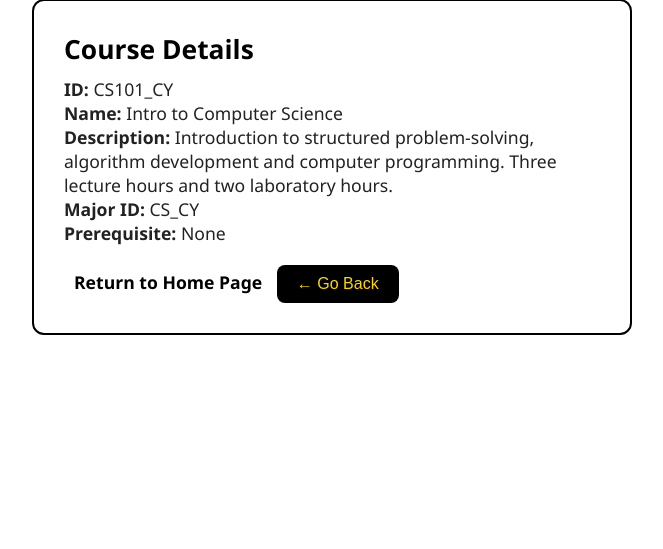
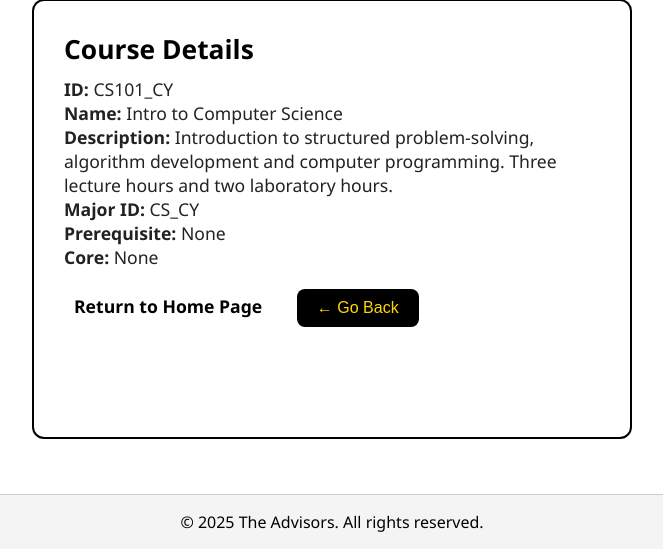
Before and after one commit to emily-aguirre/theadvisors, a PHP site: the page made by towson_app/view_course.php in a window 1280 px wide. Shown: the part 251-800 px from the top of the page, without its empty margins (308-971 px from the left). Run offline with PHP 8.4, Linux system fonts and the light colour scheme; data comes from the database, SQL or seed files in the repository; both versions use the stored data as it was after the commit.

Commit message:
Final Web Application
* Updated css, php files, and database
* Updated the main.js to handle user input that is out of context and specifying further the AI chatbot context
* Created a core table as well as inserted additional courses with some referencing a core from the core table
* Modified CSS to display a footer and back button feature
* Updated footer.php with content to display
* Modified view_major.php and search_courses.php to sort the courses UI display in ascending order
* Adjusted view_course.php to display core details
* Updated instructions in README.md

```diff
--- a/towson_app/footer.php
+++ b/towson_app/footer.php
@@ -1,3 +1,5 @@
-
+<footer class="site-footer">
+    <p>&copy; <?=date("Y") ?> The Advisors. All rights reserved.</p>
+</footer>
 </body>
 </html>
--- a/towson_app/index.php
+++ b/towson_app/index.php
@@ -1,6 +1,6 @@
 <div class="homepage-wrapper">
     <?php include 'header.php'; ?>
-
+    <main class="content">
         <div class="home-container">
             <h1>Towson University</h1>
             <div class="nav-links">
@@ -9,6 +9,6 @@
                 <a href="chatbot.php">Use Our Chatbot</a>
             </div>
         </div>
-
+    </main>
     <?php include 'footer.php'; ?>
 </div>
--- a/towson_app/search_courses.php
+++ b/towson_app/search_courses.php
@@ -4,7 +4,7 @@
 
 $db = connectDB();
 $search = $_GET['search'] ?? '';
-$query = $db->prepare("SELECT course_id, course_name FROM course WHERE course_name LIKE :search OR course_id LIKE :search");
+$query = $db->prepare("SELECT course_id, course_name FROM course WHERE course_name LIKE :search OR course_id LIKE :search ORDER BY course_id ASC");
 $query->execute([':search' => "%$search%"]);
 $courses = $query->fetchAll(PDO::FETCH_ASSOC);
 ?>
@@ -23,6 +23,5 @@
     </li>
 <?php endforeach; ?>
 </ul>
-<a href="index.php">Return to Home Page</a>
 <button onclick="history.back()" class="go-back-button">← Go Back</button>
 <?php include 'footer.php'; ?>
--- a/towson_app/search_majors.php
+++ b/towson_app/search_majors.php
@@ -23,6 +23,5 @@
     </li>
 <?php endforeach; ?>
 </ul>
-<a href="index.php">Return to Home Page</a>
 <button onclick="history.back()" class="go-back-button">← Go Back</button>
 <?php include 'footer.php'; ?>
--- a/towson_app/style.css
+++ b/towson_app/style.css
@@ -23,7 +23,7 @@
     padding: 20px;
 }
 
-header, footer {
+header {
     background-color: #000000;
     color: #ffffff;
     text-align: center;
@@ -57,6 +57,8 @@
     border-radius: 5px;
     cursor: pointer;
     transition: background-color 0.3s, color 0.3s;
+    z-index: 3;
+    position: relative;
 }
 
 button:hover {
@@ -86,7 +88,20 @@
 }
 
 footer {
-    margin-top: 40px;
+    z-index: 1;
+    position: relative;
+}
+
+.site-footer {
+    position: fixed;
+    bottom: 0;
+    left: 0;
+    width: 100%;
+    background-color: #f4f4f4;
+    text-align: center;
+    padding: 1em;
+    border-top: 1px solid #ccc;
+    z-index: 1000;
 }
 
 .chat-container {
@@ -176,6 +191,12 @@
     flex-direction: column;
     align-items: center;
     margin-top: 120px;
+    min-height: 100vh;
+}
+
+.content {
+    flex: 1;
+    padding-bottom: 100px;
 }
 
 .home-container {
@@ -186,6 +207,7 @@
     max-width: 500px;
     width: 90%;
     text-align: center;
+    padding-bottom: 100px;
 }
 
 .home-container h1 {
@@ -221,6 +243,7 @@
 
 .go-back-button {
     margin-top: 20px;
+    margin-left: 20px;
     padding: 10px 20px;
     background-color: #000;
     color: #FFD700;
@@ -229,6 +252,9 @@
     font-size: 1rem;
     cursor: pointer;
     transition: background-color 0.3s, color 0.3s;
+    z-index: 2;
+    position: relative;
+    margin-bottom: 80px;
 }
 
 .go-back-button:hover {
--- a/towson_app/view_course.php
+++ b/towson_app/view_course.php
@@ -4,7 +4,10 @@
 
 $db = connectDB();
 $course_id = $_GET['course_id'] ?? '';
-$query = $db->prepare("SELECT * FROM course WHERE course_id = :course_id");
+$query = $db->prepare("SELECT course.*, core.core_name AS core_name
+    FROM course
+    LEFT JOIN core ON course.core_id = core.core_id
+    WHERE course.course_id = :course_id");
 $query->execute([':course_id' => $course_id]);
 $course = $query->fetch(PDO::FETCH_ASSOC);
 ?>
@@ -25,6 +28,13 @@
         <?php else: ?>
             <p><strong>Prerequisite:</strong> None</p>
         <?php endif; ?>
+        <?php if ($course['core_id']): ?>
+            <p><strong>Core:</strong>
+                <?= $course['core_name'] . ' - Core ' . $course['core_id'] ?>
+            </p>
+        <?php else: ?>
+            <p><strong>Core:</strong> None</p>
+        <?php endif; ?>
     <?php else: ?>
         <p>Course not found.</p>
     <?php endif; ?>
--- a/towson_app/view_major.php
+++ b/towson_app/view_major.php
@@ -4,7 +4,7 @@
 
 $db = connectDB();
 $major_id = $_GET['major_id'] ?? '';
-$query = $db->prepare("SELECT * FROM course WHERE major_id = :major_id");
+$query = $db->prepare("SELECT * FROM course WHERE major_id = :major_id ORDER BY course_id ASC");
 $query->execute([':major_id' => $major_id]);
 $courses = $query->fetchAll(PDO::FETCH_ASSOC);
 ?>
@@ -20,4 +20,5 @@
 <?php endforeach; ?>
 </ul>
 <a href="index.php">Return to Home Page</a>
+<button onclick="history.back()" class="go-back-button">← Go Back</button>
 <?php include 'footer.php'; ?>
```
Also changed, not shown: towson_app/main.js (+8 -0 lines), README.md, courses.db (deleted), towson_app/db/courses.db, towson_app/header.php (line endings or trailing spaces). Lines whose indentation alone changed are shown as unchanged.
